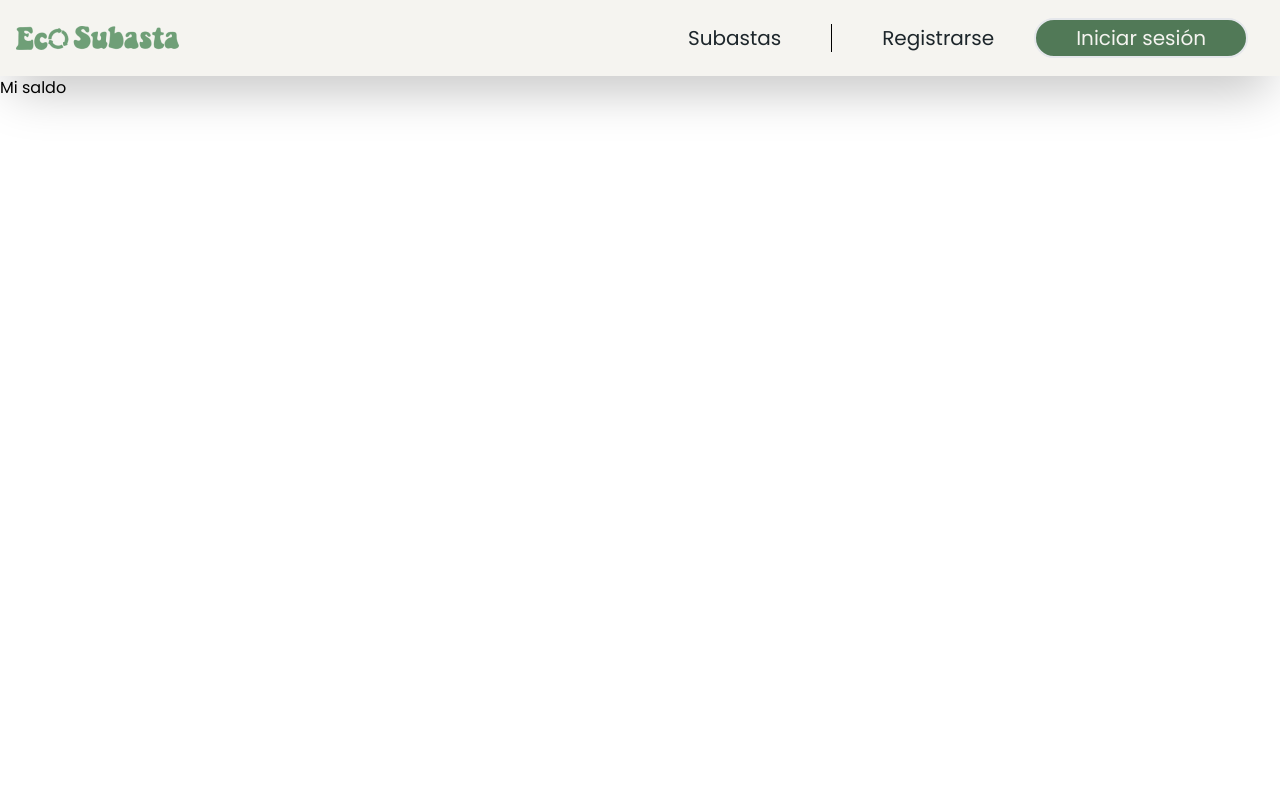
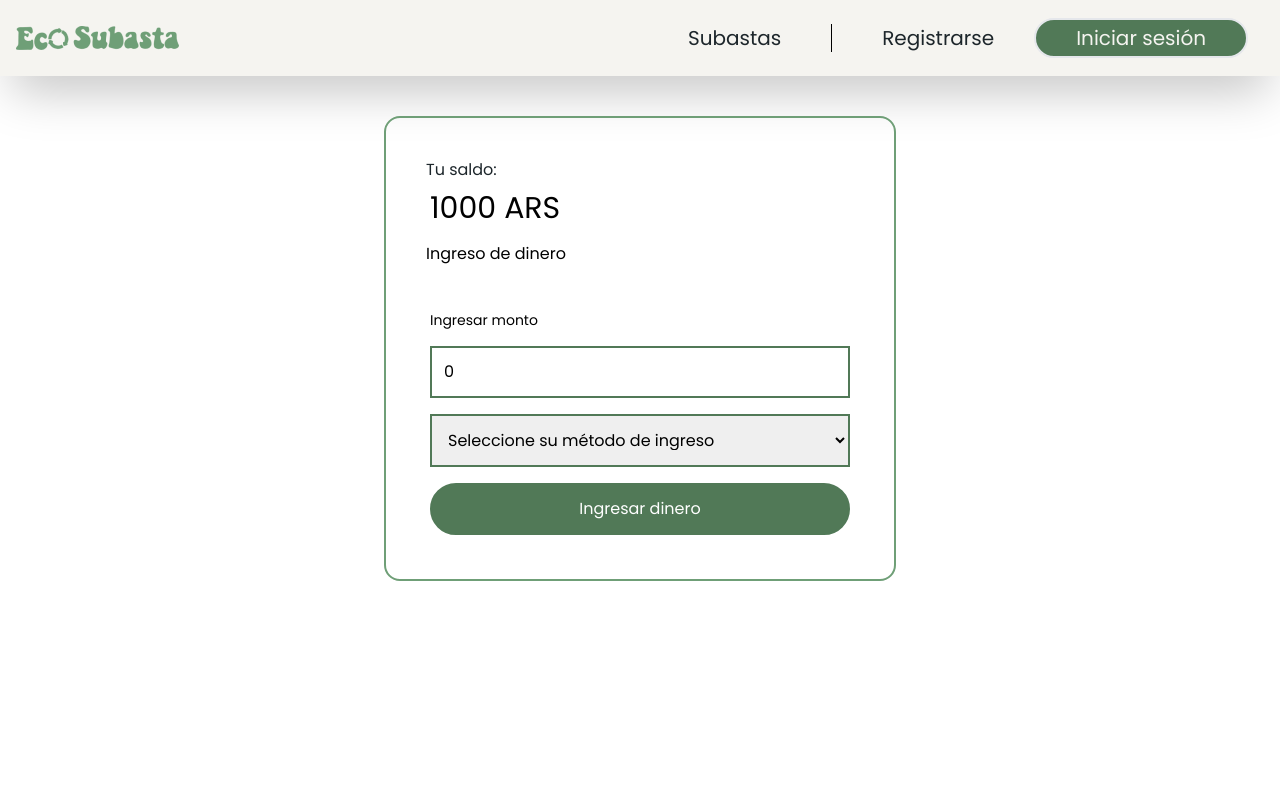
Before and after one commit to No-Country/s11-02-m-node-react, a Next.js app in the folder front/: page /SaldoPage in a window 1280 px wide. Shown: the top 800 px of the page. Built offline with nearby package versions, Linux system fonts and the light colour scheme.

Commit message:
Agregar saldo maquetado

```diff
--- a/front/app/components/Saldo/MiSaldo.jsx
+++ b/front/app/components/Saldo/MiSaldo.jsx
@@ -1,7 +1,49 @@
 import React from 'react';
 
 const MiSaldo = () => {
-     return <div>Mi saldo</div>;
+     return (
+          <div className="">
+               <article className="mx-auto lg:w-2/5 border-[#6F9F77] border-2 rounded-2xl lg:mt-10 p-6  ">
+                    <div className="flex flex-col justify-center ">
+                         <div className="flex flex-col justify-center p-4 gap-2">
+                              <h1 className="text-[#1D262B] text-md">
+                                   Tu saldo:
+                              </h1>
+                              <h1 className="text-3xl ml-1">1000 ARS</h1>
+                              <p className="pt-2 pb-2">Ingreso de dinero</p>
+                         </div>
+                         <div className="flex flex-col p-5">
+                              <p className="text-sm ">Ingresar monto</p>
+                              <input
+                                   type="number"
+                                   name="saldo"
+                                   value={0}
+                                   //onChange={newPrice}
+                                   required
+                                   placeholder="Ingrese un monto"
+                                   className=" border-2 border-[#517957] p-3 w-full mt-4 placeholder:text-[#517957] focus:border-green-700"
+                                   //min={number ?? 0}
+                              />
+                              <select className="border-2 border-[#517957] p-3 w-full mt-4 placeholder:text-[#517957] focus:border-green-700 ">
+                                   <option value="">
+                                        Seleccione su método de ingreso
+                                   </option>
+                                   <option value="opcion1">Opción 1</option>
+                                   <option value="opcion2">Opción 2</option>
+                              </select>
+
+                              <button
+                                   className="bg-[#517957] text-white border-2 rounded-full border-[#517957] p-3 w-full mt-4 disabled:opacity-75 "
+                                   disabled={false}
+                                   //onClick={}
+                              >
+                                   Ingresar dinero
+                              </button>
+                         </div>
+                    </div>
+               </article>
+          </div>
+     );
 };
 
 export default MiSaldo;
--- a/front/app/components/SubastarForm/SubastarForm.jsx
+++ b/front/app/components/SubastarForm/SubastarForm.jsx
@@ -137,7 +137,7 @@ const Registerform = () => {
                return null;
           }
      };
-     console.log('tags', formik.touched.tags);
+
      return (
           <div className="flex justify-center md:mt-8 mb-8">
                <div className="w-full max-w-xl">
```
